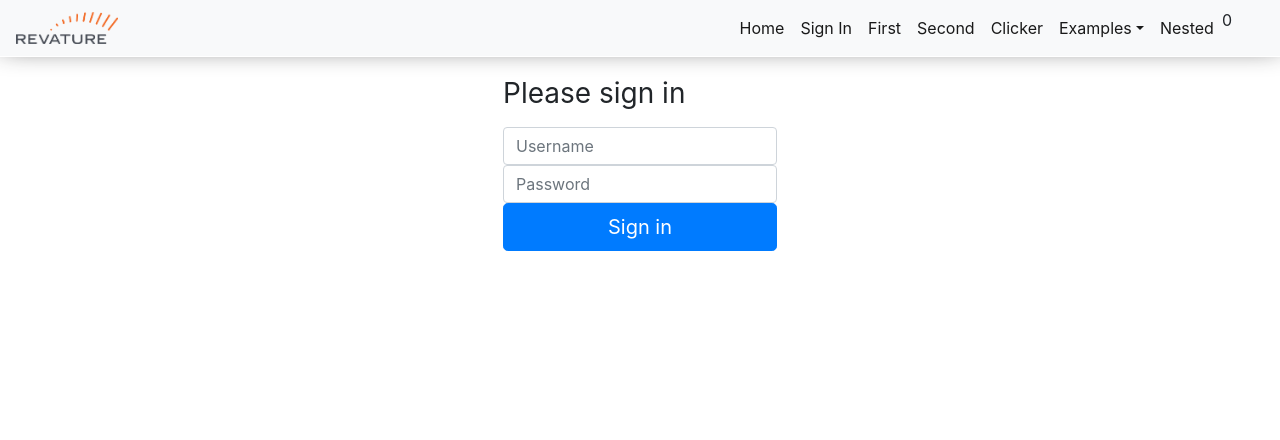
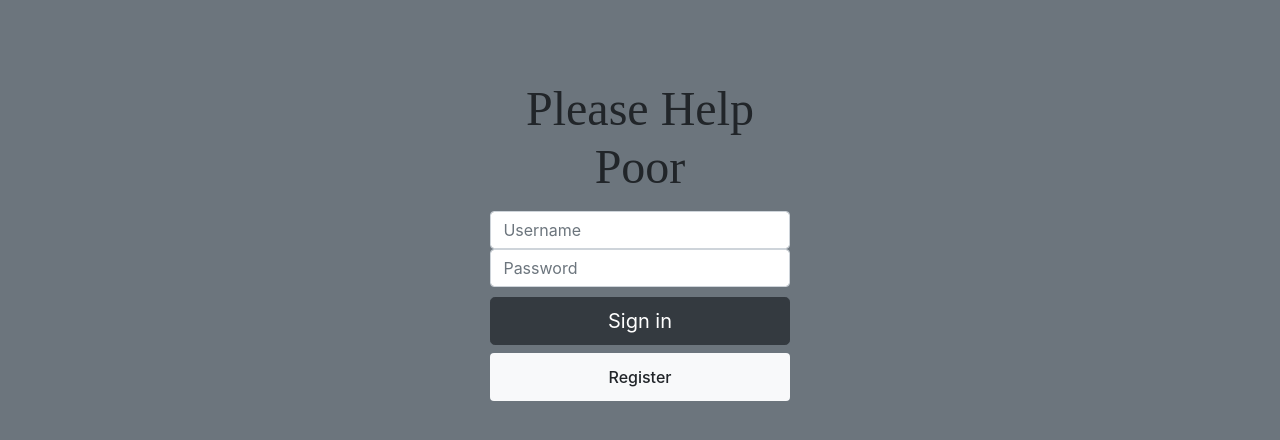
Before and after one commit to JustinMass/project-1-jmassey1991, a React (Create React App) app in the folder React-Redux-FrontEnd/: page /sign-in in a window 1280 px wide. Shown: the top 440 px of the page. Built offline with nearby package versions, Linux system fonts and the light colour scheme; the HTML template or start-up script is replaced by a standard one.

Commit message:
set up and connected home component with redux

```diff
--- a/React-Redux-FrontEnd/src/App.tsx
+++ b/React-Redux-FrontEnd/src/App.tsx
@@ -3,9 +3,9 @@ import './App.css';
 import './include/bootstrap';
 import { FirstComponent } from './components/first/first.component';
 import { SecondComponent } from './components/second/second.component';
-import AppNav from './components/nav/nav.component';
+// import AppNav from './components/nav/nav.component';
 import { BrowserRouter, Route, Switch } from 'react-router-dom';
-import { HomeComponent } from './components/home/home.component';
+import  HomeComponent  from './components/home/home.component';
 import SignInComponent from './components/sign-in/sign-in.component';
 import ClickerComponent from './components/clicker/clicker.component';
 import { TicTacComponent } from './components/tic-tac/tic-tac.component';
@@ -15,14 +15,14 @@ import { MoviesComponent } from './components/movies/movie.component';
 import { NestedComponent } from './components/nested/nested.component';
 import { Provider } from 'react-redux';
 import { store } from './Store';
+import signInComponent from './components/sign-in/sign-in.component';
 
 class App extends React.Component {
   public render() {
+    {document.body.className = "bg-secondary"}
     return (
       <Provider store={store}>
         <BrowserRouter>
-          <div>
-            <AppNav />
             <div id="main-content-container">
               <Switch>
                 <Route path="/first" component={FirstComponent} />
@@ -35,10 +35,9 @@ class App extends React.Component {
                 <Route path="/pokemon" component={PokemonComponent} />
                 <Route path="/movies" component={MoviesComponent} />
                 <Route path="/nested" component={NestedComponent} />
-                <Route component={HomeComponent} />
+                <Route component={signInComponent} />
               </Switch>
             </div>
-          </div>
         </BrowserRouter>
       </Provider>
     );
--- /dev/null
+++ b/React-Redux-FrontEnd/src/actions/home/home.actions.ts
@@ -0,0 +1,13 @@
+
+export const homeTypes = {
+    LOAD_TABLE: 'LOAD_REIMB_TABLE',
+}
+
+export const loadTable = (id: number) => {
+    return {
+        payload: {
+
+        },
+        type: homeTypes.LOAD_TABLE
+    }
+}
--- a/React-Redux-FrontEnd/src/components/home/home.component.tsx
+++ b/React-Redux-FrontEnd/src/components/home/home.component.tsx
@@ -1,12 +1,31 @@
 import * as React from 'react';
+import AppNav from '../nav/nav.component'
+import { IHomeState, IState } from '../../reducers';
+import { connect } from 'react-redux';
+import { loadTable } from '../../actions/home/home.actions'
 
-export class HomeComponent extends React.Component {
+interface IProps extends IHomeState {
+  loadTable: (id: number) => any,
+}
+
+export class HomeComponent extends React.Component<IProps, any> {
 
   public render() {
     return (
-      <div>
-        home component
+      <div id="homeContainer">
+        <AppNav />
+        <div id="tableContainer">
+          home component
+        </div>
       </div>
     );
   }
 }
+
+const mapStateToProps = (state: IState) => state.home;
+const mapDispatchToProps = {
+  loadTable
+}
+
+export default connect(mapStateToProps, mapDispatchToProps)
+  (HomeComponent);
--- a/React-Redux-FrontEnd/src/components/nav/nav.component.tsx
+++ b/React-Redux-FrontEnd/src/components/nav/nav.component.tsx
@@ -43,10 +43,6 @@ const AppNav: React.StatelessComponent<any> = (props) => {
                 <div className="dropdown-item"><Link to="/pokemon" className="unset-anchor nav-link active">Pokemon</Link></div>
               </div>
             </li>
-            <li className="nav-item active">
-              <Link to="/nested" className="unset-anchor nav-link">Nested</Link>
-            </li>
-            {props.clicks}
           </ul>
         </div>
       </nav>
--- a/React-Redux-FrontEnd/src/components/sign-in/sign-in.component.tsx
+++ b/React-Redux-FrontEnd/src/components/sign-in/sign-in.component.tsx
@@ -3,6 +3,7 @@ import { RouteComponentProps } from 'react-router';
 import { ISignInState, IState } from '../../reducers';
 import * as signInActions from '../../actions/sign-in/sign-in.actions';
 import { connect } from 'react-redux';
+import { Link } from 'react-router-dom';
 
 interface IProps extends RouteComponentProps<{}>, ISignInState {
   updateError: (message: string) => any
@@ -20,7 +21,7 @@ class SignInComponent extends React.Component<IProps, {}> {
 
   public submit = (e: React.FormEvent<HTMLFormElement>) => {
     e.preventDefault();
-    fetch('http://localhost:3000/users/login', {
+    fetch('http://localhost:9001/users/login', {
       body: JSON.stringify(this.props.credentials),
       credentials: 'include',
       headers: {
@@ -60,8 +61,9 @@ class SignInComponent extends React.Component<IProps, {}> {
     const { errorMessage, credentials } = this.props;
 
     return (
+      <body className="text-center signin-container bg-secondary">
       <form className="form-signin" onSubmit={this.submit}>
-        <h1 className="h3 mb-3 font-weight-normal">Please sign in</h1>
+        <h1 id="pleaseHelpPoor" className="h3 mb-3 font-weight-normal">Please Help Poor</h1>
 
         <label htmlFor="inputUsername" className="sr-only">Username</label>
         <input
@@ -83,9 +85,11 @@ class SignInComponent extends React.Component<IProps, {}> {
           placeholder="Password"
           required />
 
-        <button className="btn btn-lg btn-primary btn-block" type="submit">Sign in</button>
+        <button id="signInButton" className="btn btn-lg btn-dark btn-block" type="submit">Sign in</button>
         {errorMessage && <p id="error-message">{errorMessage}</p>}
       </form>
+      <Link id="registerLink" className="badge badge-light" to="/first">Register</Link>
+      </body>
     );
   }
 }
--- a/React-Redux-FrontEnd/src/index.css
+++ b/React-Redux-FrontEnd/src/index.css
@@ -1,5 +1,28 @@
+#signInButton {
+  margin-top: .5em;
+}
 body {
   margin: 0;
   padding: 0;
   font-family: sans-serif;
 }
+
+#registerLink {
+  font-size: 1em;
+  padding: 1em;
+  height: 3em;
+  width: 18.7em;
+  font-weight: 450;
+  margin-top: .5em;
+}
+#pleaseHelpPoor {
+  font-size: 3em;
+  font-family: cursive;
+}
+.form-signin {
+  width: 18.7em;
+  margin-top: 5em;
+}
+#homeContainer {
+  width: 100%;
+}
--- /dev/null
+++ b/React-Redux-FrontEnd/src/reducers/home.reducer.ts
@@ -0,0 +1,17 @@
+import { IHomeState } from ".";
+import { homeTypes } from "../actions/home/home.actions";
+
+const initialState: IHomeState = {
+    reimbs: [{}]
+}
+
+export const homeReducer = (state = initialState, action: any) => {
+    switch (action.type) {
+        case homeTypes.LOAD_TABLE:
+        return {
+            ...state,
+            reimbs: action.payload.reimbs
+        }
+    }
+    return state;
+}
--- a/React-Redux-FrontEnd/src/reducers/index.ts
+++ b/React-Redux-FrontEnd/src/reducers/index.ts
@@ -4,6 +4,7 @@ import { signInReducer } from "./sign-in.reducer";
 import { chuckNorrisReducer } from "./chuck-norris.reducer";
 import { PokemonSprite } from "../model/PokemonSprite";
 import { pokemonReducer } from "./pokemon-reducer";
+import { homeReducer } from "./home.reducer";
 
 export interface IChuckNorrisState {
   buyJokeEnabled: boolean,
@@ -30,16 +31,22 @@ export interface ISignInState {
   errorMessage: string
 }
 
+export interface IHomeState {
+  reimbs: [{}]
+}
+
 export interface IState {
   chuckNorris: IChuckNorrisState,
   clicker: IClickerState,
   pokemon: IPokemonState,
   signIn: ISignInState,
+  home: IHomeState,
 }
 
 export const state = combineReducers<IState>({
   chuckNorris: chuckNorrisReducer,
   clicker: clickerReducer,
+  home: homeReducer,
   pokemon: pokemonReducer,
   signIn: signInReducer,
 })
```
Also changed, not shown: React-Redux-FrontEnd/src/model/Reimb.ts (added, +27 -0 lines), 1 other file (tests, documents, lock files or other folders).
